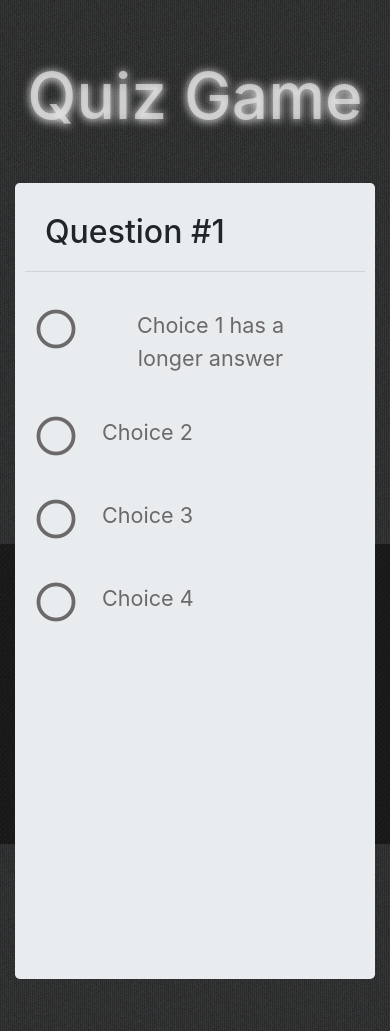
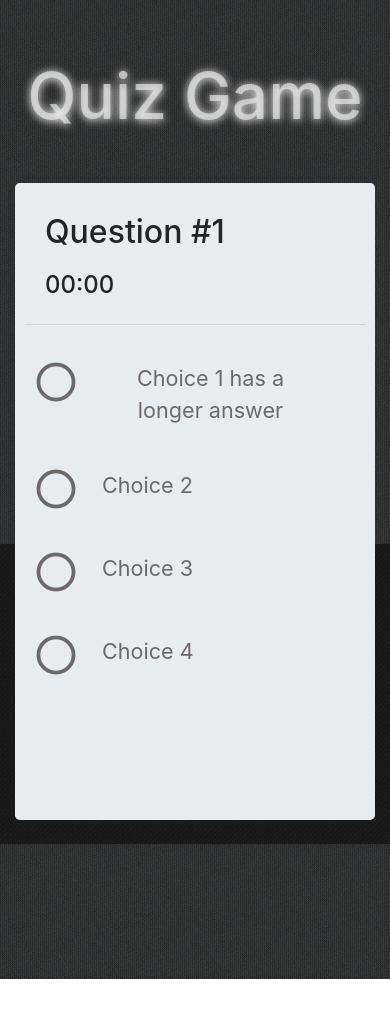
Before and after one commit to AaronGoldsmith/TriviaGame, a plain HTML site: page quiz.html in a window 390 px wide. Shown: the top 1031 px of the page. After the commit the page ends 979 px from the top, so only its background shows below. Drawn offline with nearby package versions, Linux system fonts and the light colour scheme.

Commit message:
adding time

```diff
--- a/assets/css/style.css
+++ b/assets/css/style.css
@@ -49,6 +49,14 @@ h2{
     vertical-align:middle;
     margin:0px 35px;
 }
+#questionHeader{
+    display:inline-block;
+    position: relative;
+}
+h4{
+    position: relative;
+    left: 20px;
+}
 .fas{
     color: #0000faaa !important;
     text-shadow: #492b7a9d 0 0px 20px;
@@ -69,8 +77,11 @@ tbody{
 
 @media only screen and (max-width: 768px){
     tr{width:100%;}
-    .jumbotron{height:100%;}
+    .jumbotron{
+        height:80%;
+        min-width: auto;
+    }
     .container{
-        margin:0px;
+        margin:0px auto;
     }
 }
--- a/assets/javascript/script.js
+++ b/assets/javascript/script.js
@@ -4,7 +4,7 @@ var qList = ["Question #1","Question #2","Question #3","Question #4","Question #
 var ans = [];
 var qIndex = 0;
 ($(document)).ready(function(){
-    $("#question").text(qList[qIndex]);
+    $("#question").text(qList[qIndex++]);
     $("tr").on("click",function(){
         if($(this).find("i").hasClass("fas")||!chosen){
             var btn = $(this).find("i");
--- a/quiz.html
+++ b/quiz.html
@@ -21,7 +21,10 @@
         <div class="jumbotron my-5">
 
               <table>
-                  <h2 id="question">What is the name of someone special?</h2>
+                <div id="questionHeader">
+                  <h2 id="question"></h2>
+                  <h4 id ="timeLeft">00:00</h4>
+                </div>
                   <hr>
                 <tbody index=1>
                   <tr>
```
